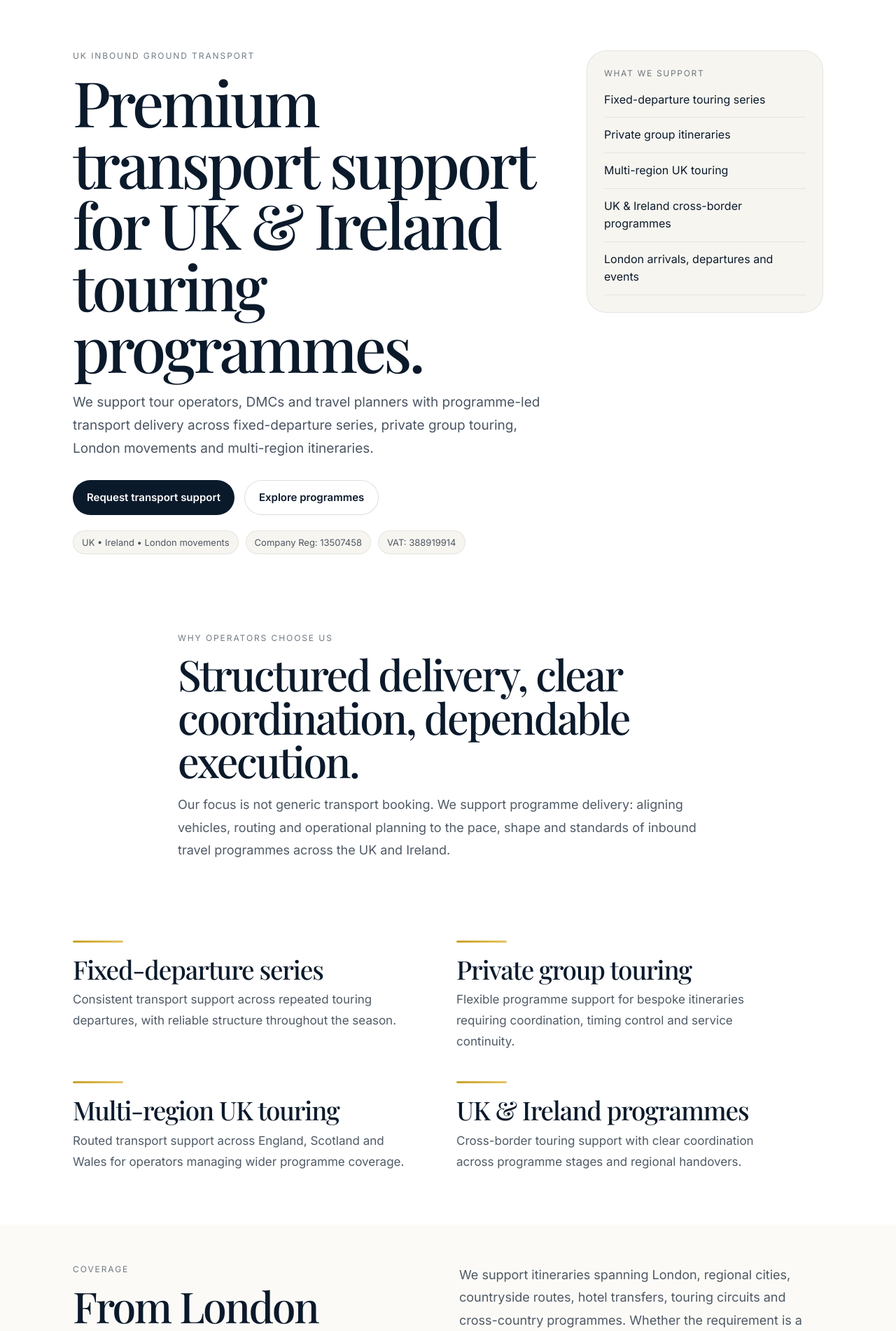
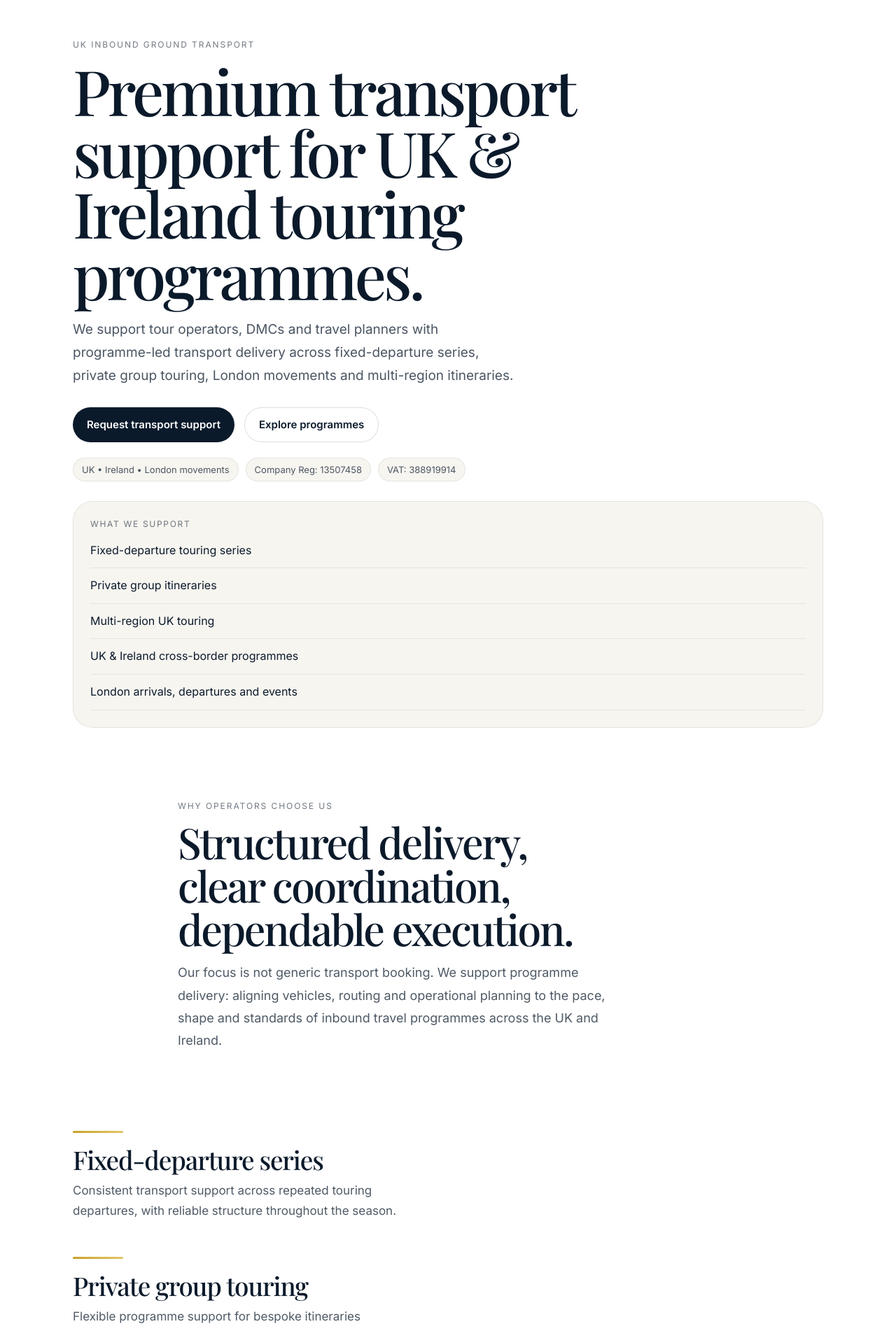
Before and after one commit to kandiahtk-crypto/Project-, a Next.js app: page / in a window 1280 px wide. Shown: the top 1902 px of the page at 70% size. Built offline with nearby package versions, Linux system fonts and the light colour scheme; a web font is replaced by a local one.

Commit message:
Update page.tsx

```diff
--- a/src/app/page.tsx
+++ b/src/app/page.tsx
@@ -69,8 +69,8 @@ export default function HomePage() {
 
       <section style={hero}>
         <div style={container}>
-          <div style={heroGrid}>
-            <div>
+          <div style={heroGrid} className="hero-grid">
+            <div style={heroMain}>
               <p style={eyebrow}>UK inbound ground transport</p>
 
               <h1 style={heroTitle}>
@@ -131,7 +131,7 @@ export default function HomePage() {
 
       <section style={section}>
         <div style={container}>
-          <div style={featureGrid}>
+          <div style={featureGrid} className="feature-grid">
             <article style={featureCard}>
               <div style={accentBar} />
               <h2 style={featureTitle}>Fixed-departure series</h2>
@@ -173,7 +173,7 @@ export default function HomePage() {
 
       <section style={sectionSoft}>
         <div style={container}>
-          <div style={splitSection}>
+          <div style={splitSection} className="split-grid">
             <div>
               <p style={sectionLabel}>Coverage</p>
               <h2 style={sectionTitle}>From London movements to national touring.</h2>
@@ -247,14 +247,18 @@ const containerNarrow: CSSProperties = {
 };
 
 const hero: CSSProperties = {
-  padding: "72px 0 56px",
+  padding: "56px 0 48px",
 };
 
 const heroGrid: CSSProperties = {
   display: "grid",
-  gridTemplateColumns: "minmax(0, 1.35fr) minmax(280px, 0.65fr)",
-  gap: 32,
+  gridTemplateColumns: "1fr",
+  gap: 28,
   alignItems: "start",
+};
+
+const heroMain: CSSProperties = {
+  minWidth: 0,
 };
 
 const eyebrow: CSSProperties = {
@@ -269,20 +273,23 @@ const eyebrow: CSSProperties = {
 const heroTitle: CSSProperties = {
   margin: "0 0 18px",
   maxWidth: 820,
-  fontSize: "clamp(3rem, 7vw, 5.6rem)",
+  fontSize: "clamp(2.8rem, 12vw, 5.6rem)",
   lineHeight: 0.98,
   letterSpacing: "-0.045em",
   fontWeight: 500,
   fontFamily: "var(--font-serif)",
   color: "#0B1A2B",
+  textWrap: "balance",
 };
 
 const heroText: CSSProperties = {
   margin: "0 0 28px",
-  maxWidth: 700,
+  maxWidth: 640,
   fontSize: 19,
   lineHeight: 1.75,
   color: "rgba(11, 26, 43, 0.74)",
+  wordBreak: "normal",
+  overflowWrap: "normal",
 };
 
 const heroActions: CSSProperties = {
@@ -355,10 +362,12 @@ const heroMeta: CSSProperties = {
 };
 
 const heroPanel: CSSProperties = {
+  width: "100%",
   background: "#F7F5F0",
   border: "1px solid rgba(11, 26, 43, 0.08)",
   borderRadius: 28,
   padding: 24,
+  minWidth: 0,
 };
 
 const panelEyebrow: CSSProperties = {
@@ -406,29 +415,34 @@ const sectionLabel: CSSProperties = {
 
 const sectionTitle: CSSProperties = {
   margin: "0 0 16px",
-  fontSize: "clamp(2.2rem, 5vw, 3.8rem)",
+  fontSize: "clamp(2.2rem, 9vw, 3.8rem)",
   lineHeight: 1.02,
   letterSpacing: "-0.04em",
   fontWeight: 500,
   fontFamily: "var(--font-serif)",
   color: "#0B1A2B",
+  textWrap: "balance",
 };
 
 const sectionText: CSSProperties = {
   margin: 0,
+  maxWidth: 640,
   fontSize: 18,
   lineHeight: 1.8,
   color: "rgba(11, 26, 43, 0.72)",
+  wordBreak: "normal",
+  overflowWrap: "normal",
 };
 
 const featureGrid: CSSProperties = {
   display: "grid",
-  gridTemplateColumns: "repeat(2, minmax(0, 1fr))",
-  gap: 24,
+  gridTemplateColumns: "1fr",
+  gap: 32,
 };
 
 const featureCard: CSSProperties = {
   padding: "0 0 18px",
+  minWidth: 0,
 };
 
 const accentBar: CSSProperties = {
@@ -441,12 +455,13 @@ const accentBar: CSSProperties = {
 
 const featureTitle: CSSProperties = {
   margin: "0 0 10px",
-  fontSize: "clamp(1.7rem, 3vw, 2.3rem)",
+  fontSize: "clamp(1.7rem, 7vw, 2.3rem)",
   lineHeight: 1.08,
   fontWeight: 500,
   letterSpacing: "-0.03em",
   fontFamily: "var(--font-serif)",
   color: "#0B1A2B",
+  textWrap: "balance",
 };
 
 const featureText: CSSProperties = {
@@ -455,12 +470,14 @@ const featureText: CSSProperties = {
   fontSize: 17,
   lineHeight: 1.75,
   color: "rgba(11, 26, 43, 0.72)",
+  wordBreak: "normal",
+  overflowWrap: "normal",
 };
 
 const splitSection: CSSProperties = {
   display: "grid",
-  gridTemplateColumns: "minmax(0, 1fr) minmax(0, 1fr)",
-  gap: 32,
+  gridTemplateColumns: "1fr",
+  gap: 20,
   alignItems: "start",
 };
 
@@ -486,12 +503,13 @@ const ctaEyebrow: CSSProperties = {
 
 const ctaTitle: CSSProperties = {
   margin: "0 0 14px",
-  fontSize: "clamp(2.2rem, 5vw, 3.4rem)",
+  fontSize: "clamp(2.2rem, 9vw, 3.4rem)",
   lineHeight: 1.02,
   letterSpacing: "-0.04em",
   fontWeight: 500,
   fontFamily: "var(--font-serif)",
   color: "#FFFFFF",
+  textWrap: "balance",
 };
 
 const ctaText: CSSProperties = {
@@ -500,6 +518,8 @@ const ctaText: CSSProperties = {
   fontSize: 18,
   lineHeight: 1.8,
   color: "rgba(255, 255, 255, 0.76)",
+  wordBreak: "normal",
+  overflowWrap: "normal",
 };
 
 const ctaActions: CSSProperties = {
```
